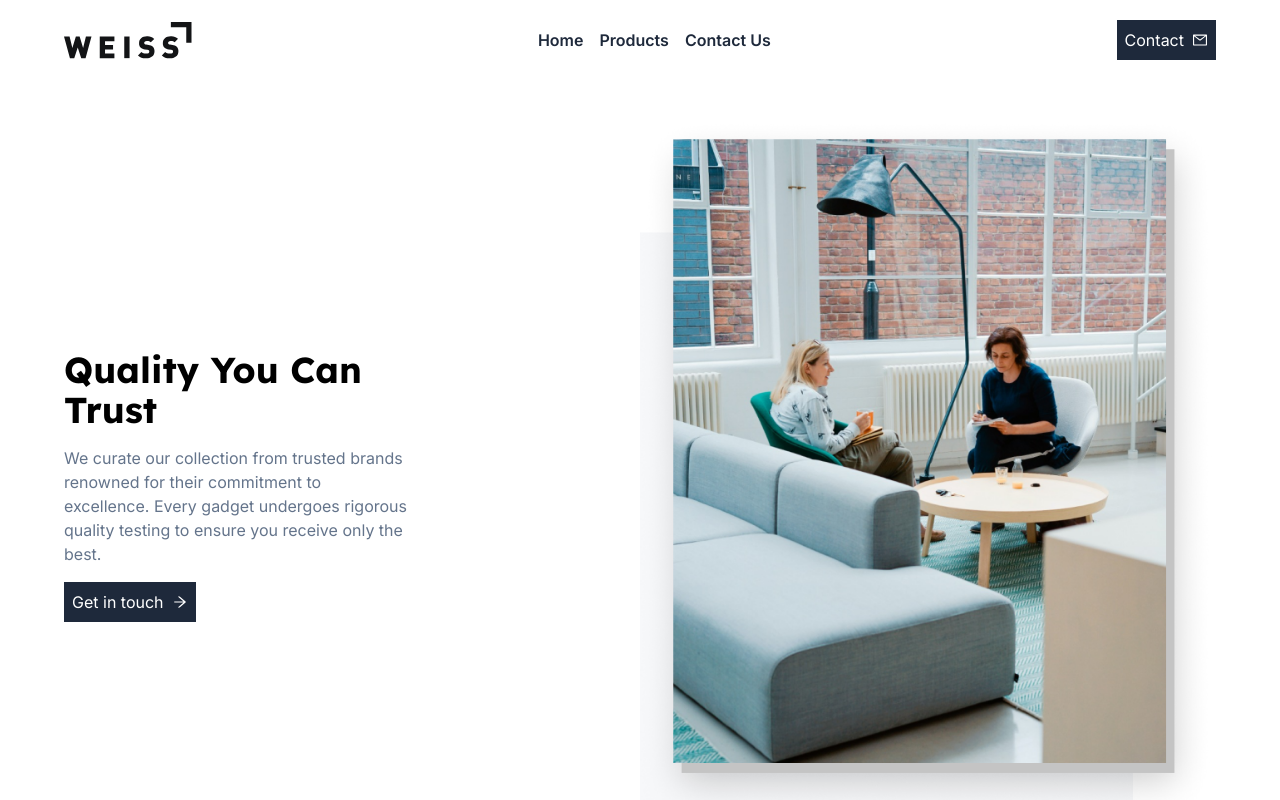
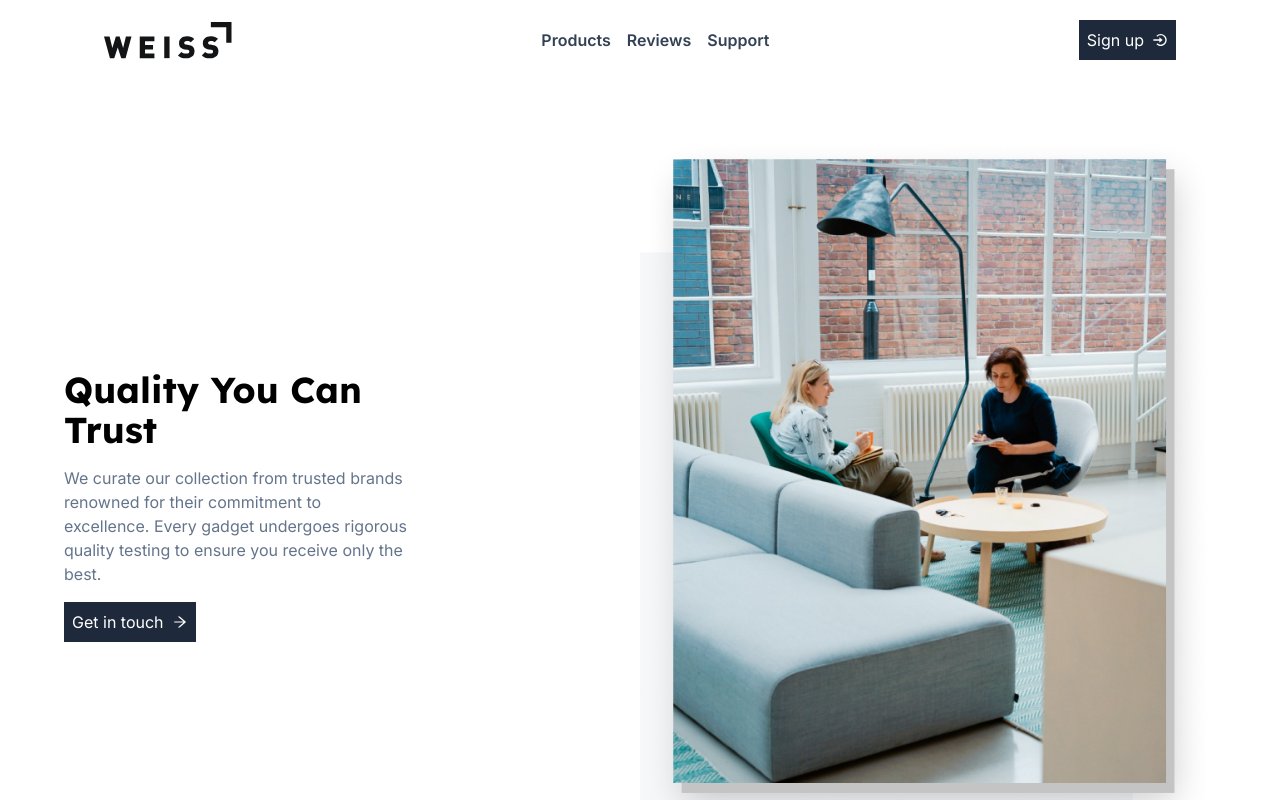
Before and after one commit to ishtails/CometLabs-Frontend, a React (Vite) app: page / in a window 1280 px wide. Shown: the top 800 px of the page. Built offline with nearby package versions, Linux system fonts and the light colour scheme.

Commit message:
added react scroll

```diff
--- a/package.json
+++ b/package.json
@@ -12,11 +12,13 @@
   "dependencies": {
     "react": "^18.2.0",
     "react-dom": "^18.2.0",
-    "react-icons": "^4.10.1"
+    "react-icons": "^4.10.1",
+    "react-scroll": "^1.8.9"
   },
   "devDependencies": {
     "@types/react": "^18.2.14",
     "@types/react-dom": "^18.2.6",
+    "@types/react-scroll": "^1.8.7",
     "@typescript-eslint/eslint-plugin": "^5.61.0",
     "@typescript-eslint/parser": "^5.61.0",
     "@vitejs/plugin-react-swc": "^3.3.2",
--- a/src/App.tsx
+++ b/src/App.tsx
@@ -3,12 +3,34 @@ import Footer from "./pages/Footer";
 import Hero from "./pages/Hero";
 import Products from "./pages/Products";
 import Reviews from "./pages/Reviews";
+import { animateScroll as scroll } from "react-scroll";
+import { BsFillArrowUpCircleFill } from "react-icons/bs";
+import { useState, useEffect } from "react";
 
 export default function App() {
+  const [showButton, setShowButton] = useState(false);
+
+  useEffect(() => {
+    const handleScroll = () => {
+      if (window.scrollY > 0) {
+        setShowButton(true);
+      } else {
+        setShowButton(false);
+      }
+    };
+
+    window.addEventListener("scroll", handleScroll);
+
+    return () => {
+      window.removeEventListener("scroll", handleScroll);
+    };
+  }, []);
   return (
-    <div className="bg-white relative min-h-screen">
+    <div className="bg-white relative min-h-screen scroll-smooth">
       {/* Navbar */}
-      <NavBar />
+      <div className="sticky top-0 z-50 bg-white">
+        <NavBar />
+      </div>
 
       {/* Hero */}
       <Hero />
@@ -17,10 +39,22 @@ export default function App() {
       <Products />
 
       {/* Reviews */}
+
       <Reviews />
 
       {/* Footer */}
       <Footer />
+
+      {showButton && (
+        <button
+          className="fixed bottom-10 right-10"
+          onClick={() => {
+            scroll.scrollToTop();
+          }}
+        >
+          <BsFillArrowUpCircleFill style={{ fontSize: "1.5em" }} />
+        </button>
+      )}
     </div>
   );
 }
--- a/src/components/NavBar.tsx
+++ b/src/components/NavBar.tsx
@@ -1,23 +1,30 @@
-import logo from '../assets/Weiss Logo.svg'
-import { AiOutlineMail } from "react-icons/ai";
+import logo from "../assets/Weiss Logo.svg";
+import { BiLogInCircle } from "react-icons/bi";
+import { Link } from "react-scroll";
 
 const NavBar = () => {
   return (
-    <div className="flex mt-5 mx-10 justify-between max-w-6xl xl:mx-auto items-center">
-        <img src={logo} alt="logo" title="Weiss" className="w-32"/>
+    <div className="flex py-5 px-10 justify-between max-w-6xl xl:mx-auto items-center">
+      <img src={logo} alt="logo" title="Weiss" className="w-32" />
 
-        <div className="hidden sm:flex space-x-4 font-semibold text-slate-800">
-            <p>Home</p>
-            <p>Products</p>
-            <p>Contact Us</p>
-        </div>
+      <div className="hidden sm:flex space-x-4 font-semibold text-slate-700">
+        <Link to="products" spy={true} smooth={true} duration={500}>
+          <p className="cursor-pointer">Products</p>
+        </Link>
+        <Link to="reviews" spy={true} smooth={true} offset={-10} duration={700}>
+          <p className="cursor-pointer">Reviews</p>
+        </Link>
+        <Link to="support" spy={true} smooth={true} offset={-10} duration={700}>
+          <p className="cursor-pointer">Support</p>
+        </Link>
+      </div>
 
-        <button className="flex items-center space-x-2 bg-slate-800 text-white p-2">
-            <p>Contact</p>
-            <AiOutlineMail />
-        </button>
+      <button className="flex items-center space-x-2 bg-slate-800 text-white p-2">
+        <p>Sign up</p>
+        <BiLogInCircle />
+      </button>
     </div>
-  )
-}
+  );
+};
 
-export default NavBar
+export default NavBar;
```
Also changed, not shown: 1 other file (tests, documents, lock files or other folders).
